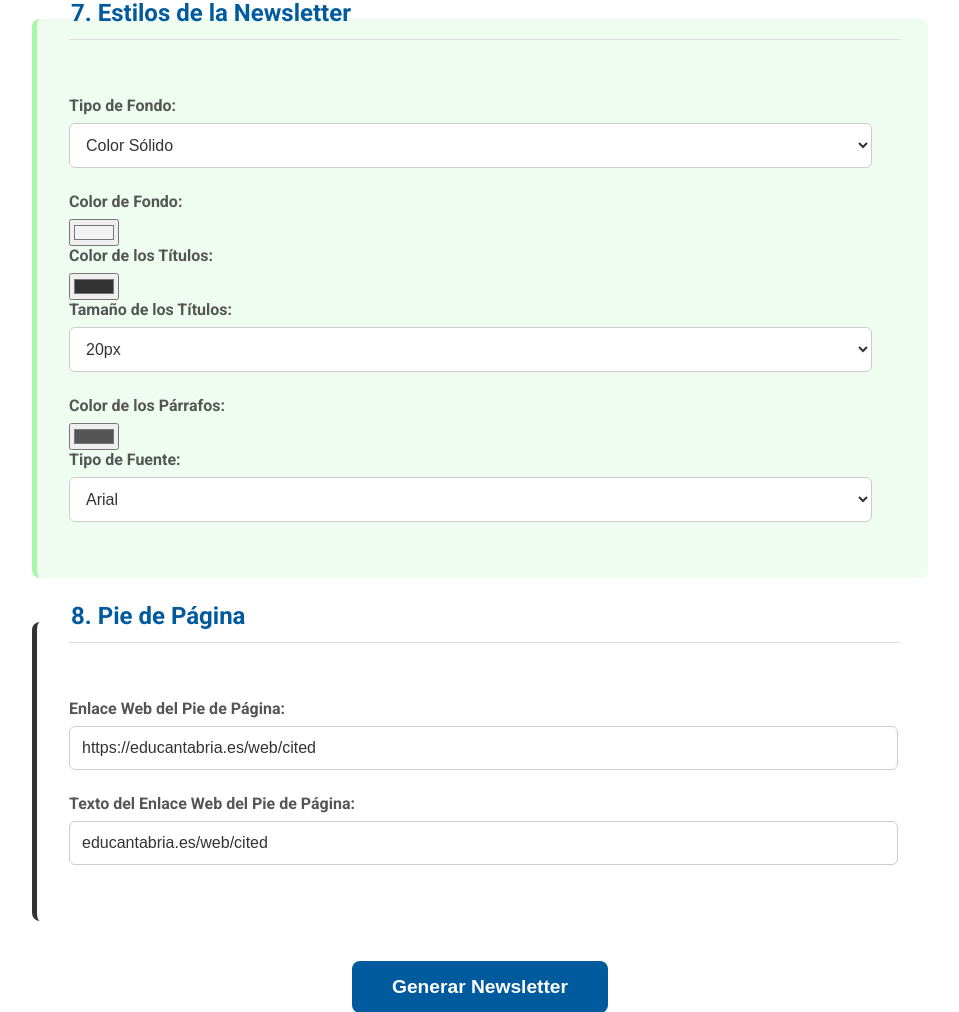
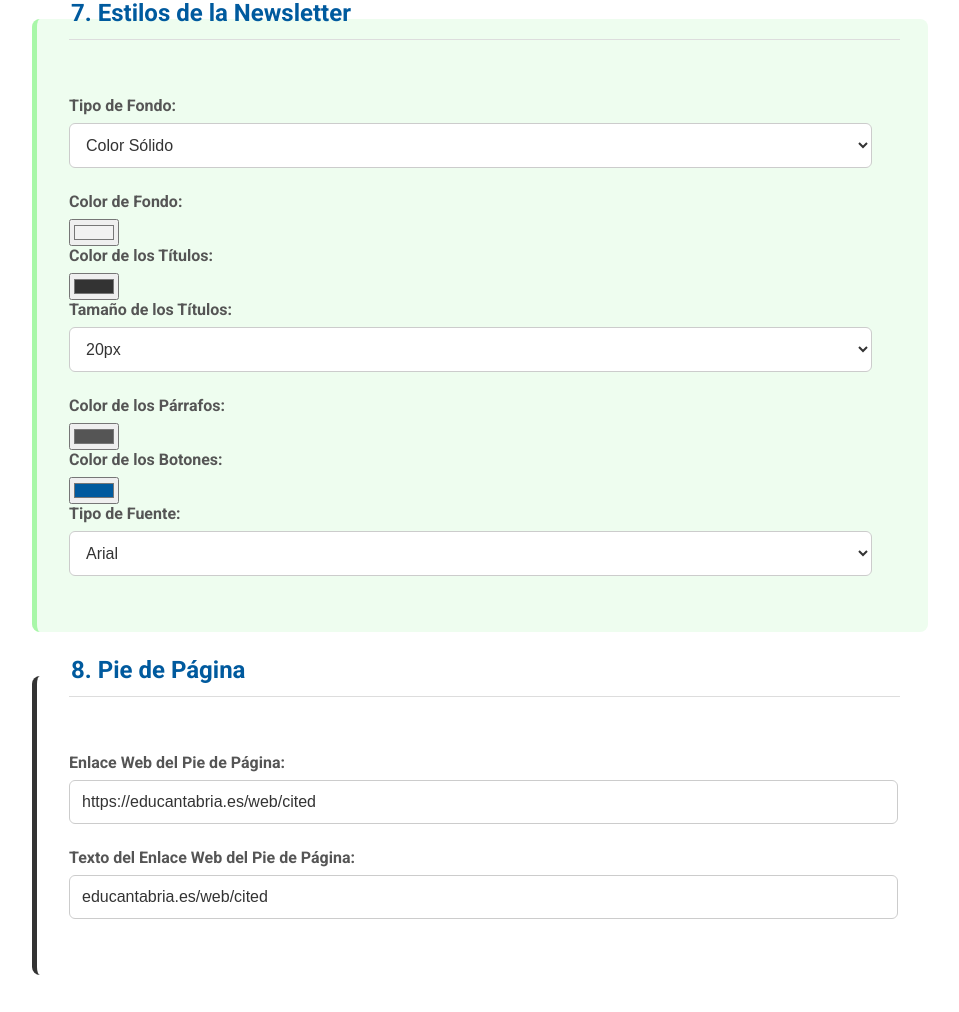
Before and after one commit to mamuflo/plantilla-newsletter, a Flask app: page / in a window 1280 px wide. Shown: the part 4313-5325 px from the top of the page, without its empty margins (160-1119 px from the left). Run offline with Flask 3, Linux system fonts and the light colour scheme; some libraries are stand-ins or nearby versions.

Commit message:
Añadir estilo de botones

```diff
--- a/templates/index.html
+++ b/templates/index.html
@@ -548,6 +548,9 @@
             <label for="text_color">Color de los Párrafos:</label>
             <input type="color" id="text_color" name="text_color" value="{{ form_data.text_color|default('#555555') }}">
 
+            <label for="button_color">Color de los Botones:</label>
+            <input type="color" id="button_color" name="button_color" value="{{ form_data.button_color|default('#005a9e') }}">
+
             <label for="font_family">Tipo de Fuente:</label>
             <select id="font_family" name="font_family">
                 <option value="Arial, sans-serif" {% if form_data.font_family == 'Arial, sans-serif' %}selected{% endif %}>Arial</option>
```
